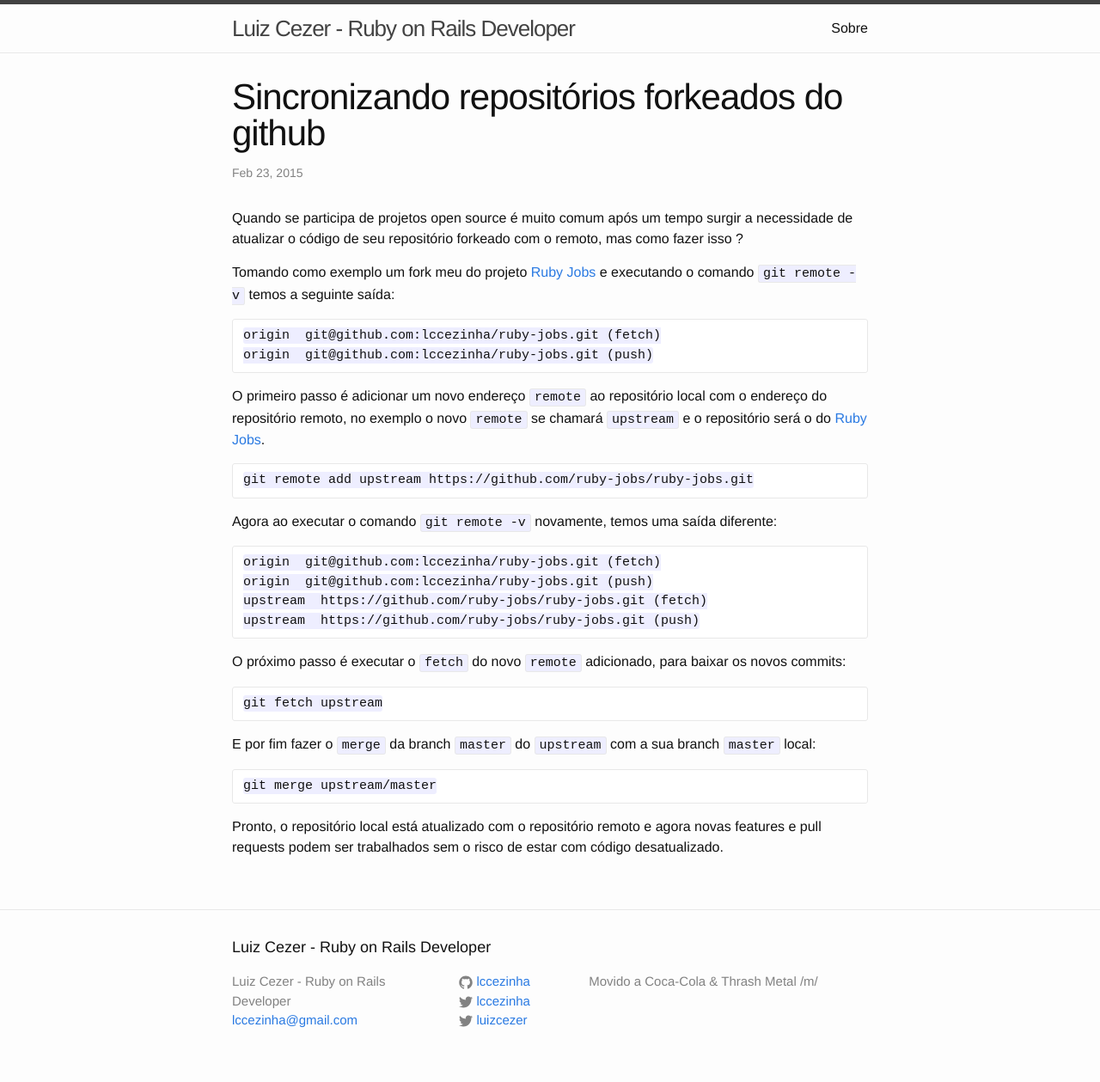
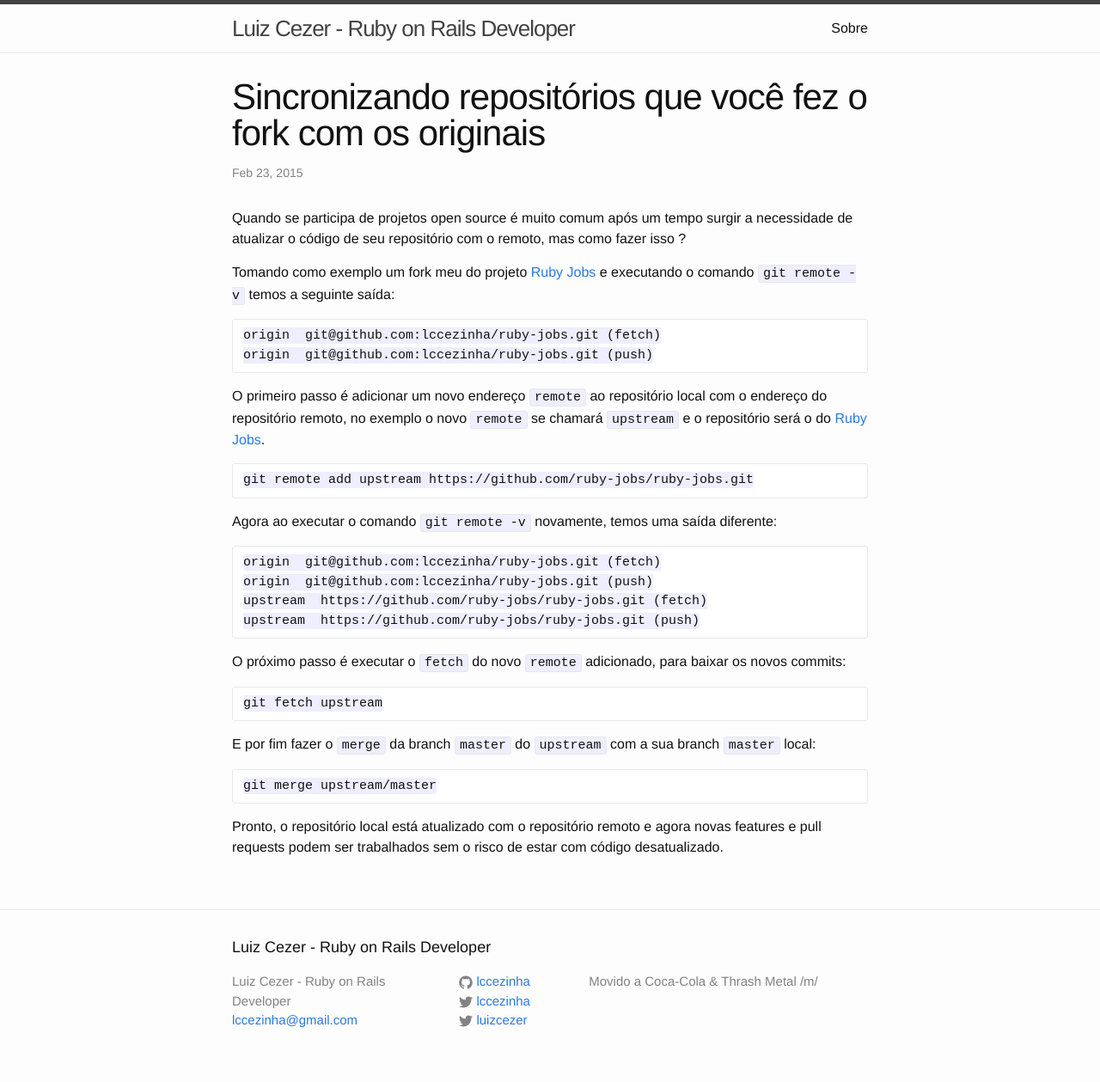
Before and after one commit to lccezinha/lccezinha.github.io, a Jekyll site: the page built from _posts/2015-02-23-sincronizando-repositorios.markdown, in a window 1280 px wide. Shown: the whole page at 86% size. Built offline with Jekyll 4.4.1, drawn with Linux system fonts in a browser that asks for light colours; a script that is not in the unit is left out.

Commit message:
Update and rename 2015-02-23-sincronizando-repositorios-forkeados.markdown to 2015-02-23-sincronizando-repositorios.markdown

```diff
--- a/_posts/2015-02-23-sincronizando-repositorios-forkeados.markdown
+++ b/_posts/2015-02-23-sincronizando-repositorios.markdown
@@ -1,11 +1,11 @@
 ---
 layout: post
-title:  "Sincronizando repositórios forkeados do github"
+title:  "Sincronizando repositórios que você fez o fork com os originais"
 date:   2015-02-23 22:01:28
 categories: github
 ---
 
-Quando se participa de projetos open source é muito comum após um tempo surgir a necessidade de atualizar o código de seu repositório forkeado com o remoto, mas como fazer isso ?
+Quando se participa de projetos open source é muito comum após um tempo surgir a necessidade de atualizar o código de seu repositório com o remoto, mas como fazer isso ?
 
 Tomando como exemplo um fork meu do projeto [Ruby Jobs](http://github.com/ruby-jobs/ruby-jobs) e executando o comando `git remote -v` temos a seguinte saída:
 
```
